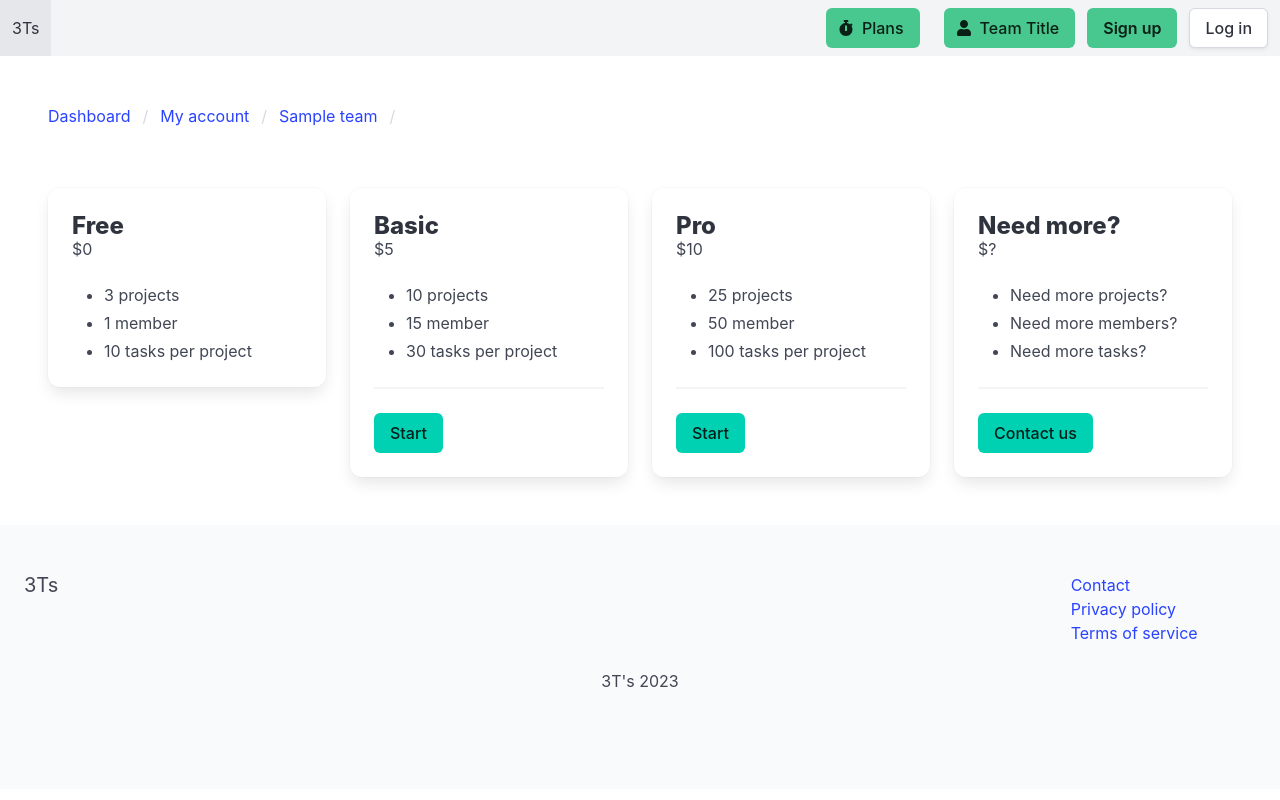
After one commit to ArtusU/3Ts, a Django app: template apps/team/templates/team/plans.html in a window 1280 px wide. The commit adds this page. Run offline with Django 3.2, Linux system fonts and the light colour scheme; the template is opened without the code that fills it: most values are stand-ins (such as "Sample title", 1, 10 or a date in 2020); some libraries are stand-ins or nearby versions.

Commit message:
Functionality for showing plans Fixes #81

```diff
--- a/apps/core/templates/core/base.html
+++ b/apps/core/templates/core/base.html
@@ -123,7 +123,7 @@
             </div>
 
             <div class="column is-12 has-text-centered">
-                <p>Copyright (c) 2022</p>
+                <p>3T's 2023</p>
             </div>
         </div>
     </footer>
--- /dev/null
+++ b/apps/team/templates/team/plans.html
@@ -0,0 +1,140 @@
+{% extends 'core/base.html' %}
+
+{% block title %}Plans | {% endblock %}
+
+{% block content %}
+    <nav class="breadcrumb" aria-label="breadcrumbs">
+        <ul>
+            <li><a href="#">Dashboard</a></li>
+            <li><a href="{% url 'myaccount' %}">My account</a></li>
+            <li><a href="{% url 'team:team' team.id %}">{{ team.title }}</a></li>
+            <li class="is-active"><a href="{% url 'team:plans' %}" aria-current="page"></a></li>
+        </ul>
+    </nav>
+
+    <div class="columns mt-6" id="plans-app">
+        <div class="column is-3">
+            <div class="card">
+                <div class="card-content">
+                    <div class="media">
+                        <div class="media-content">
+                            <p class="title is-4">Free</p>
+                            <p class="subtitle is-6">$0</p>
+                        </div>
+                    </div>
+
+                    <div class="content">
+                        <ul>
+                            <li>3 projects</li>
+                            <li>1 member</li>
+                            <li>10 tasks per project</li>
+                        </ul>
+                    </div>
+                </div>
+            </div>
+        </div>
+
+        <div class="column is-3">
+            <div class="card">
+                <div class="card-content">
+                    <div class="media">
+                        <div class="media-content">
+                            <p class="title is-4">Basic</p>
+                            <p class="subtitle is-6">$5</p>
+                        </div>
+                    </div>
+
+                    <div class="content">
+                        <ul>
+                            <li>10 projects</li>
+                            <li>15 member</li>
+                            <li>30 tasks per project</li>
+                        </ul>
+
+                        <hr>
+
+                        {% if team.plan.title == 'Basic' %}
+                            <a href="?cancel_plan=true" class="button is-danger">Cancel</a>
+                        {% else %}
+                            <a @click="subscribe('basic')" class="button is-primary">Start</a>
+                        {% endif %}
+                    </div>
+                </div>
+            </div>
+        </div>
+
+        <div class="column is-3">
+            <div class="card">
+                <div class="card-content">
+                    <div class="media">
+                        <div class="media-content">
+                            <p class="title is-4">Pro</p>
+                            <p class="subtitle is-6">$10</p>
+                        </div>
+                    </div>
+
+                    <div class="content">
+                        <ul>
+                            <li>25 projects</li>
+                            <li>50 member</li>
+                            <li>100 tasks per project</li>
+                        </ul>
+
+                        <hr>
+
+                        {% if team.plan.title == 'Pro' %}
+                            <a href="?cancel_plan=true" class="button is-danger">Cancel</a>
+                        {% else %}
+                            <a @click="subscribe('pro')" class="button is-primary">Start</a>
+                        {% endif %}
+                    </div>
+                </div>
+            </div>
+        </div>
+
+        <div class="column is-3">
+            <div class="card">
+                <div class="card-content">
+                    <div class="media">
+                        <div class="media-content">
+                            <p class="title is-4">Need more?</p>
+                            <p class="subtitle is-6">$?</p>
+                        </div>
+                    </div>
+
+                    <div class="content">
+                        <ul>
+                            <li>Need more projects?</li>
+                            <li>Need more members?</li>
+                            <li>Need more tasks?</li>
+                        </ul>
+
+                        <hr>
+
+                        <a href="#" class="button is-primary">Contact us</a>
+                    </div>
+                </div>
+            </div>
+        </div>
+    </div>
+{% endblock %}
+
+{% block scripts %}
+    <script src="https://js.stripe.com/v3/"></script>
+    <script>
+        const PlansApp = {
+            data() {
+                return {
+                }
+            },
+            delimiters: ['[[', ']]'],
+            methods: {
+                subscribe(plan) {
+                    console.log('Subscribe:', plan);
+                }
+            }
+        }
+
+        Vue.createApp(PlansApp).mount('#plans-app')
+    </script>
+{% endblock %}
--- a/apps/team/templates/team/team.html
+++ b/apps/team/templates/team/team.html
@@ -23,6 +23,7 @@
 
             {% if request.user == team.created_by %}
                 <a href="{% url 'team:invite' %}" class="button is-primary">Invite users</a>
+                <a href="{% url 'team:plans' %}" class="button is-success">Change plan</a>
             {% endif %}
 
             <hr>
--- a/apps/team/urls.py
+++ b/apps/team/urls.py
@@ -1,6 +1,6 @@
 from django.urls import path
 
-from .views import add, team, edit, activate_team, invite
+from .views import add, team, edit, activate_team, invite, plans
 
 
 app_name = "team"
@@ -10,6 +10,7 @@ urlpatterns = [
     path("add/", add, name="add"),
     path("edit/", edit, name="edit"),
     path("invite/", invite, name="invite"),
+    path('plans/', plans, name='plans'),
     path("<int:team_id>/", team, name="team"),
     path("activate_team/<int:team_id>/", activate_team, name="activate_team"),
 ]
```
Also changed, not shown: apps/team/views.py (+10 -0 lines).
